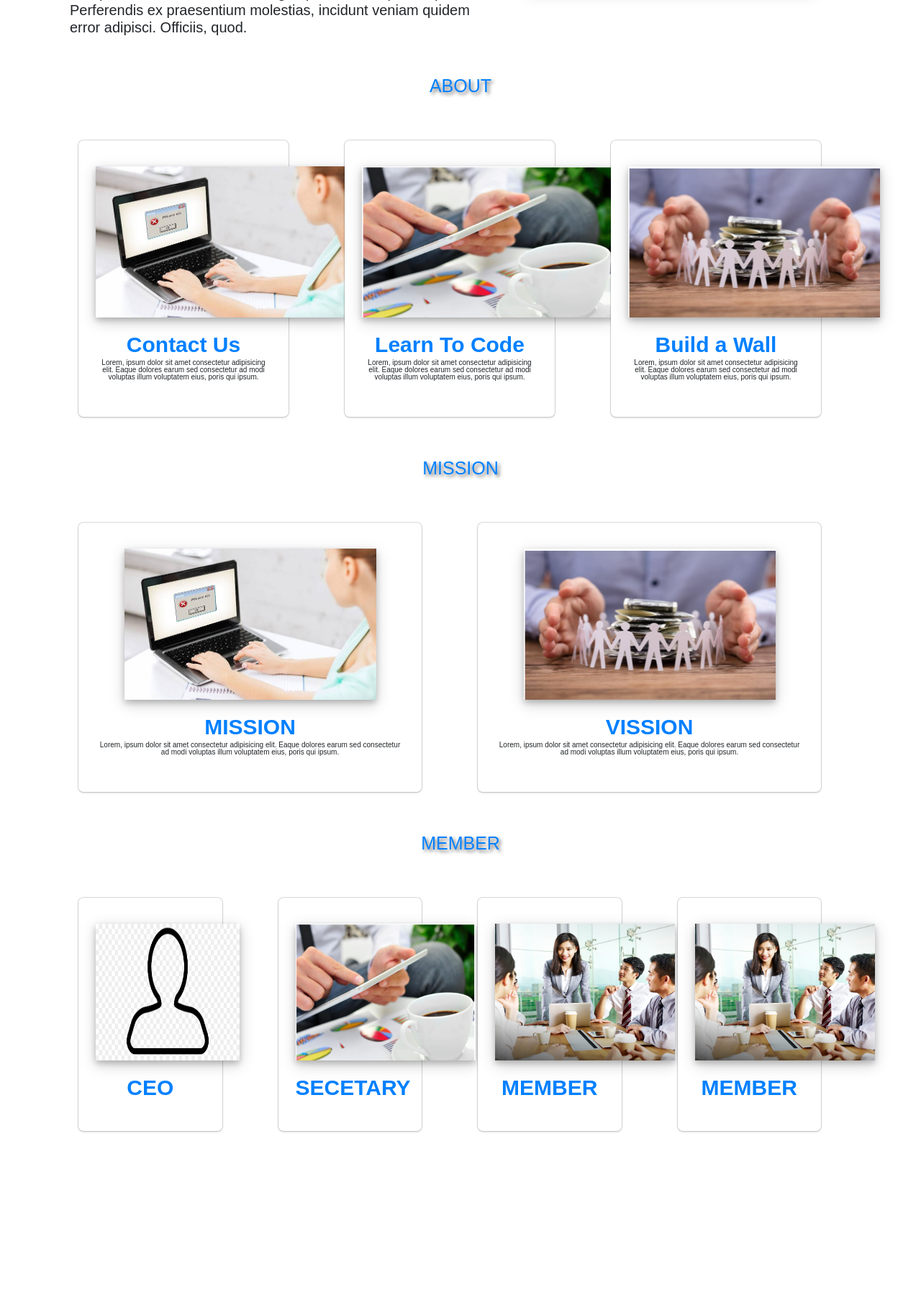
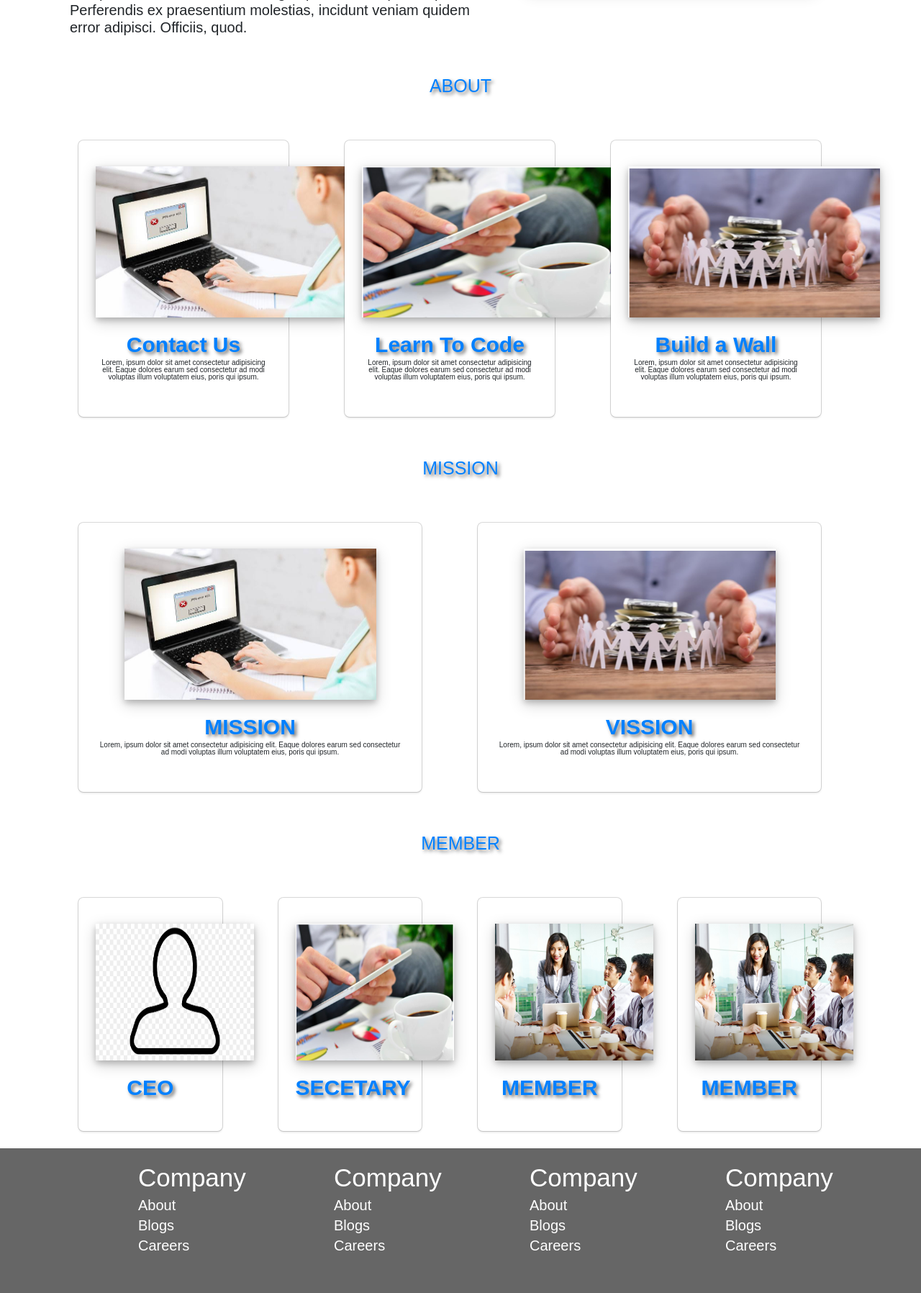
Before and after one commit to Taofeeq124/project1, a PHP site: page / in a window 1280 px wide. Shown: the part 1381-3177 px from the top of the page at 72% size. Before the commit the page ends 2954 px from the top, so only its background shows below. Run offline with PHP 8.4, Linux system fonts and the light colour scheme; some libraries are stand-ins or nearby versions.

Commit message:
4th project

```diff
--- a/codesquad_project2/index.css
+++ b/codesquad_project2/index.css
@@ -212,7 +212,37 @@ h1.section2header{
      font-weight: 600;
      padding-top:20px;
      color:#0080ff;
+     text-shadow:rgb(110,110,110) 3px 3px 5px;
  }
+
+footer{
+    display: flex;
+    padding:20px 0 40px 0 ;
+    overflow: hidden;
+    max-width:auto;
+}
+
+footer.footsy{
+    background-color: #666;
+    padding-left:15%;
+    background-size:1300px;
+    max-width:auto;
+    }
+footer.footsy h1{
+    color:#fff;
+    font-size:35px;
+}
+footer.footsy ul{
+    list-style: none;
+    text-align:left;
+    padding-left: 0;
+}
+footer.footsy ul li{
+    color: #fff;
+    font-size: 20px;
+    line-height: 1.2;
+    padding-bottom:4px;
+}
 
 
 
--- a/codesquad_project2/index.html
+++ b/codesquad_project2/index.html
@@ -177,7 +177,7 @@
         <div class="col-3 ">
             <div class="box">
                    <div>
-                        <img src="id1.png"  class="pics" width="200" height="190"  alt="gents">
+                        <img src="id1.png"  class="pics" width="220"  height="190"  alt="gents">
                    </div>
                    <label>CEO</label>
 
@@ -186,7 +186,7 @@
         <div class="col-3 ">
                 <div class="box">
                        <div>
-                            <img src="fb4.PNG" class="pics" width="250" height="190"  alt="gents">
+                            <img src="fb4.PNG" class="pics" width="220" height="190"  alt="gents">
                        </div>
                        <label>SECETARY</label>
 
@@ -197,7 +197,7 @@
         <div class="col-3 ">
                 <div class="box">
                        <div>
-                            <img src="gent4.jpg" class="pics" width="250" height="190"  alt="gents">
+                            <img src="gent4.jpg" class="pics"width="220" height="190"  alt="gents">
                        </div>
                        <label>MEMBER</label>
 
@@ -208,7 +208,7 @@
             <div class="col-3 ">
                     <div class="box">
                            <div>
-                                <img src="gent4.jpg"  class="pics" width="250" height="190" alt="gents">
+                                <img src="gent4.jpg"  class="pics" width="220" height="190" alt="gents">
                            </div>
                            <label>MEMBER </label>
 
@@ -217,18 +217,53 @@
            </div>
          </div>
 
-<!--
-<footer>
-<ul>
-<li >Help</li>
-<li>Order</li>
-<li>About</li>
-<li>Advice</li>
-<li>Contact</li>
-<li>©fashcopyright2020 </li>
-</ul>
-</footer>
--->
+         <footer class="footsy">
+            <div class="row">
+                <div class="col-3 mobileStack">
+                    <h1>Company</h1>
+                    <ul>
+                        <li>About</li>
+                        <li>Blogs</li>
+                        <li>Careers</li>
+                    </ul>
+                </div>
+            </div>
+
+            <div class="row">
+                <div class="col-3 mobileStack">
+                    <h1>Company</h1>
+                    <ul>
+                        <li>About</li>
+                        <li>Blogs</li>
+                        <li>Careers</li>
+                    </ul>
+                </div>
+            </div>
+
+            <div class="row">
+                <div class="col-3 mobileStack">
+                    <h1>Company</h1>
+                    <ul>
+                        <li>About</li>
+                        <li>Blogs</li>
+                        <li>Careers</li>
+                    </ul>
+                </div>
+            </div>
+
+            <div class="row">
+                <div class="col-3 mobileStack">
+                    <h1>Company</h1>
+                    <ul>
+                        <li>About</li>
+                        <li>Blogs</li>
+                        <li>Careers</li>
+                    </ul>
+                </div>
+            </div>
+
+        </footer>
+
 <script>
         function dropdownMenu(){
             var x = document.getElementById("dropdownClick");
```
Also changed, not shown: other parts of codesquad_project2/index.css (+18 -41 lines), codesquad_project2/code.png (deleted).
